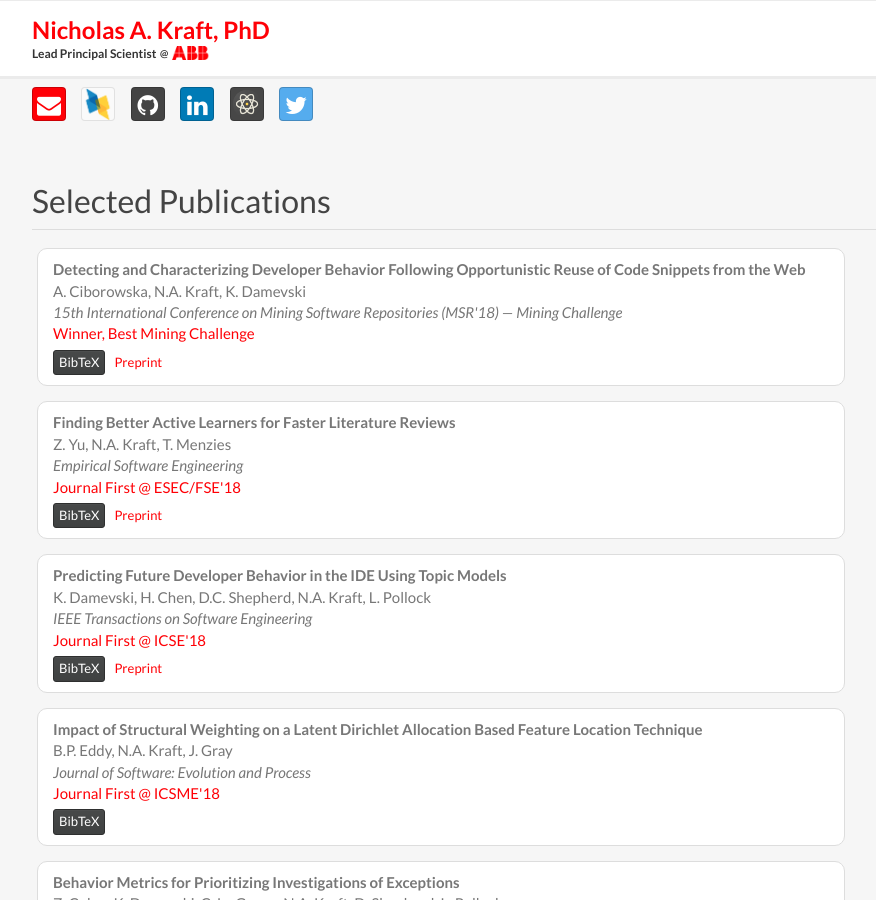
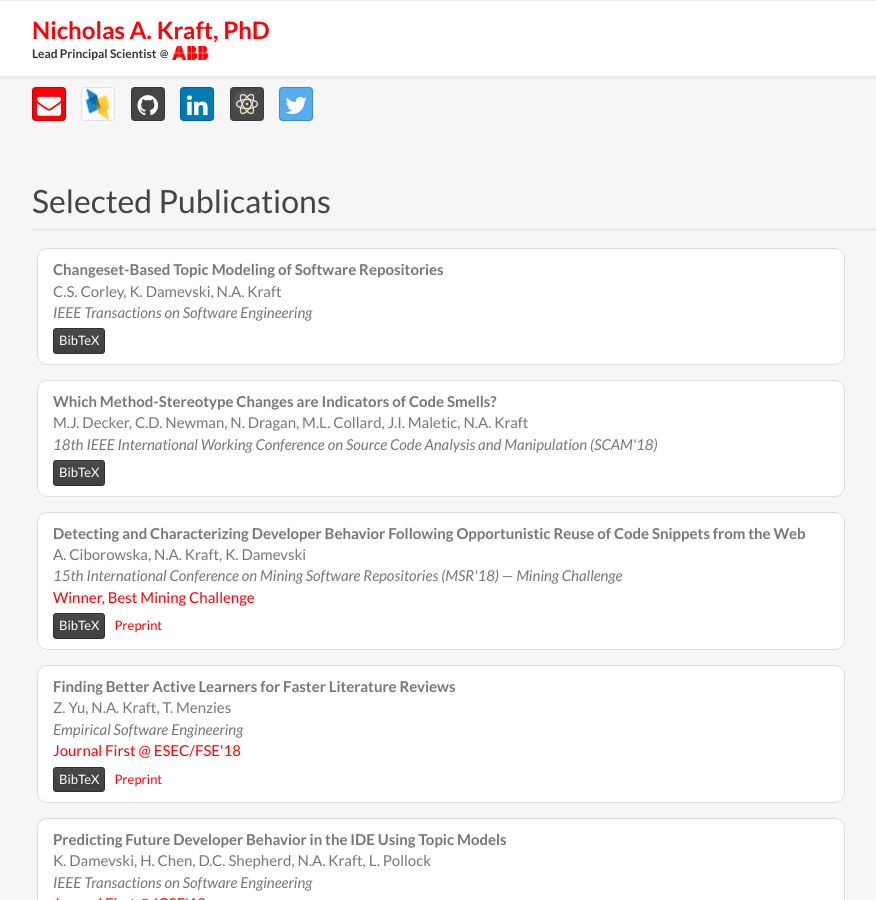
Before and after one commit to nkraft/nkraft.github.io, a Jekyll site: the page built from index.html, in a window 1280 px wide and 900 px high, scrolled down 319 px. Shown: the whole window, without its empty margins (138-1014 px from the left). Built offline with Jekyll 4.4.1, drawn with Linux system fonts in a browser that asks for light colours; nearby versions of some CDN libraries.

Commit message:
Update publications.html

```diff
--- a/_includes/publications.html
+++ b/_includes/publications.html
@@ -1,3 +1,41 @@
+<div class="row">
+    <div class="col-pub">
+        <div class="pub-html">
+            <span class="pub-title">Changeset-Based Topic Modeling of Software Repositories</span><br>
+            <span class="pub-author">C.S. Corley, K. Damevski, N.A. Kraft</span><br>
+            <span class="pub-venue">IEEE Transactions on Software Engineering</span><br>
+        </div>
+        <div class="pub-bibtex hidden">
+<pre>@article{Corley_etal:2018,
+  author    = {C.S. Corley and K. Damevski and N.A. Kraft},
+  title     = {Changeset-Based Topic Modeling of Software Repositories},
+  journal   = {IEEE Transactions on Software Engineering},
+  year      = 2018,
+}
+</pre>
+        </div>
+    </div>
+</div>
+<div class="row">
+    <div class="col-pub">
+        <div class="pub-html">
+            <span class="pub-title">Which Method-Stereotype Changes are Indicators of Code Smells?</span><br>
+            <span class="pub-author">M.J. Decker, C.D. Newman, N. Dragan, M.L. Collard, J.I. Maletic, N.A. Kraft</span><br>
+            <span class="pub-venue">18th IEEE International Working Conference on Source Code Analysis and Manipulation (SCAM'18)</span><br>
+        </div>
+        <div class="pub-bibtex hidden">
+<pre>@inproceedings{Decker_etal:2018,
+  author    = {M.J. Decker and C.D. Newman and N. Dragan and M.L. Collard and J.I. Maletic and N.A. Kraft},
+  title     = {Which Method-Stereotype Changes are Indicators of Code Smells?},
+  booktitle = {Proceedings of the 18th IEEE International Working Conference on Source Code Analysis and Manipulation (SCAM'18)},
+  month     = sep,
+  year      = 2018,
+  location  = {Madrid, Spain},
+}
+</pre>
+        </div>
+    </div>
+</div>
 <div class="row">
     <div class="col-pub">
         <div class="pub-html">
```
